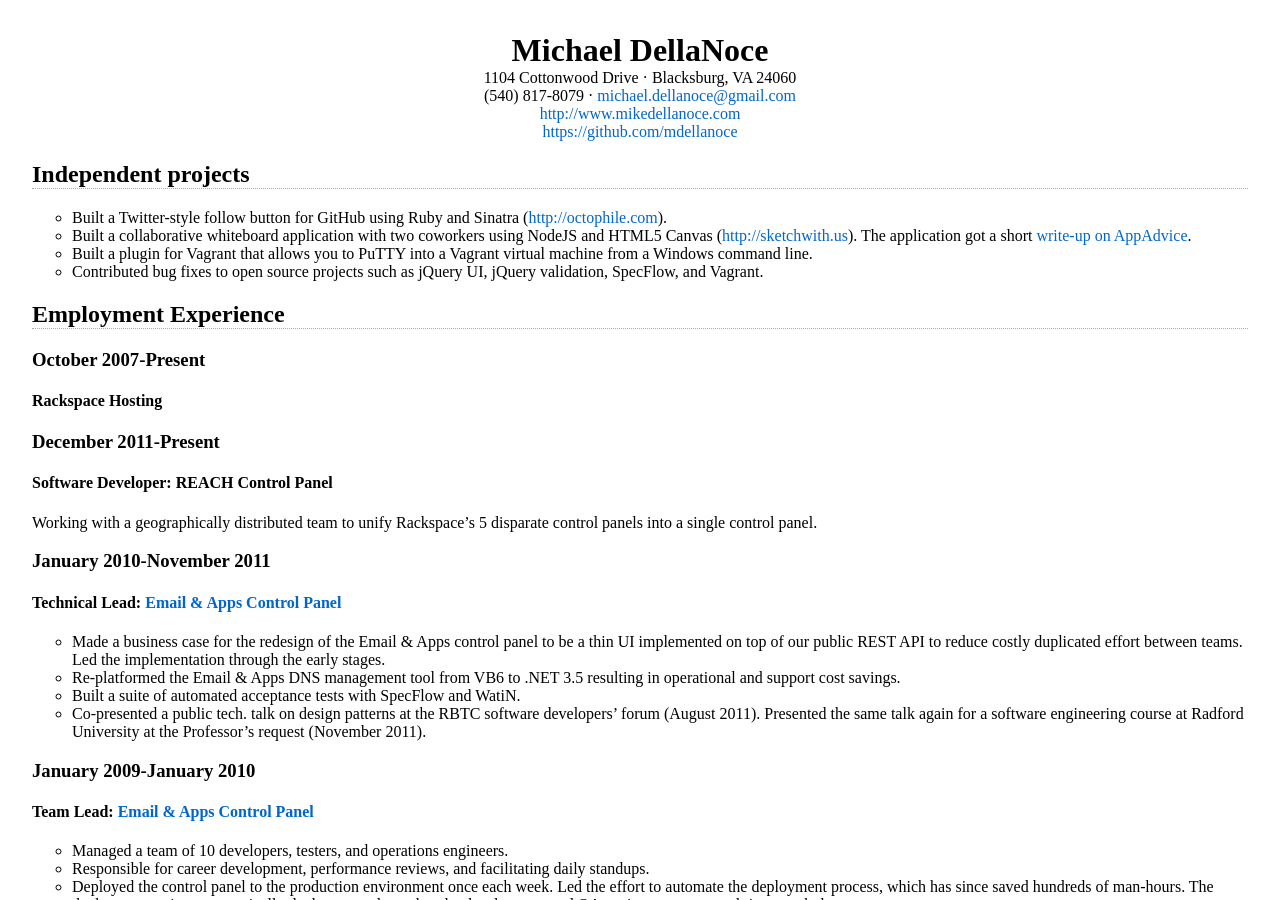
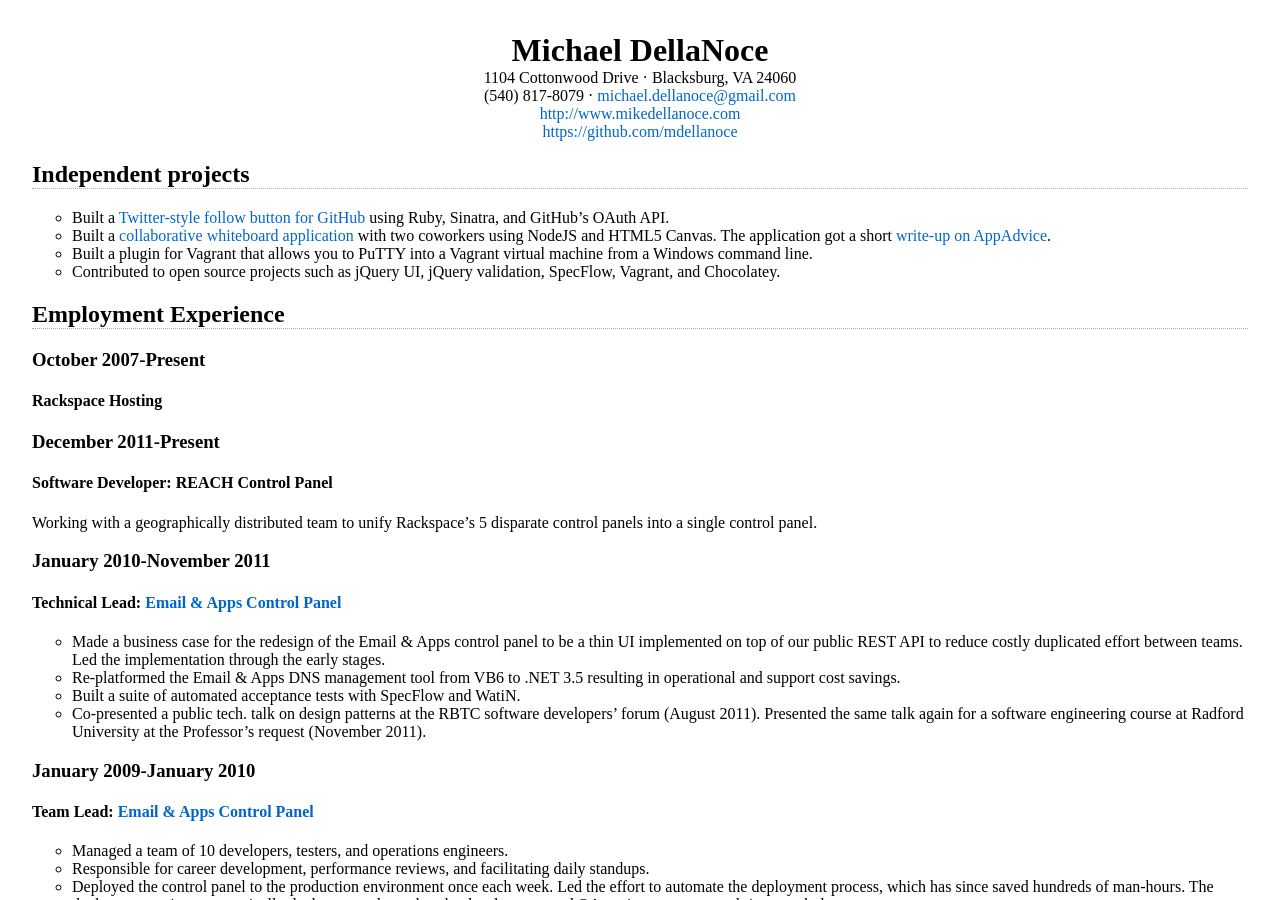
Before and after one commit to mdellanoce/mdellanoce.github.com, a Jekyll site: the page built from resume/index.markdown, in a window 1280 px wide and 900 px high. Built offline with Jekyll 4.4.1, drawn with Linux system fonts in a browser that asks for light colours.

Commit message:
Update projects section

```diff
--- a/resume/index.markdown
+++ b/resume/index.markdown
@@ -13,10 +13,10 @@
 
 ## Independent projects
 
-* Built a Twitter-style follow button for GitHub using Ruby and Sinatra (<a href="http://octophile.com">http://octophile.com</a>).
-* Built a collaborative whiteboard application with two coworkers using NodeJS and HTML5 Canvas (<a href="http://sketchwith.us">http://sketchwith.us</a>). The application got a short <a href="http://appadvice.com/appnn/2011/12/web-app-sketchwith-us-paints-with-friends-html">write-up on AppAdvice</a>.
+* Built a [Twitter-style follow button for GitHub](http://octophile.com) using Ruby, Sinatra, and GitHub's OAuth API.
+* Built a [collaborative whiteboard application](http://sketchwith.us) with two coworkers using NodeJS and HTML5 Canvas. The application got a short [write-up on AppAdvice](http://appadvice.com/appnn/2011/12/web-app-sketchwith-us-paints-with-friends-html).
 * Built a plugin for Vagrant that allows you to PuTTY into a Vagrant virtual machine from a Windows command line.
-* Contributed bug fixes to open source projects such as jQuery UI, jQuery validation, SpecFlow, and Vagrant.
+* Contributed to open source projects such as jQuery UI, jQuery validation, SpecFlow, Vagrant, and Chocolatey.
 
 ## Employment Experience
 ### October 2007-Present
```
